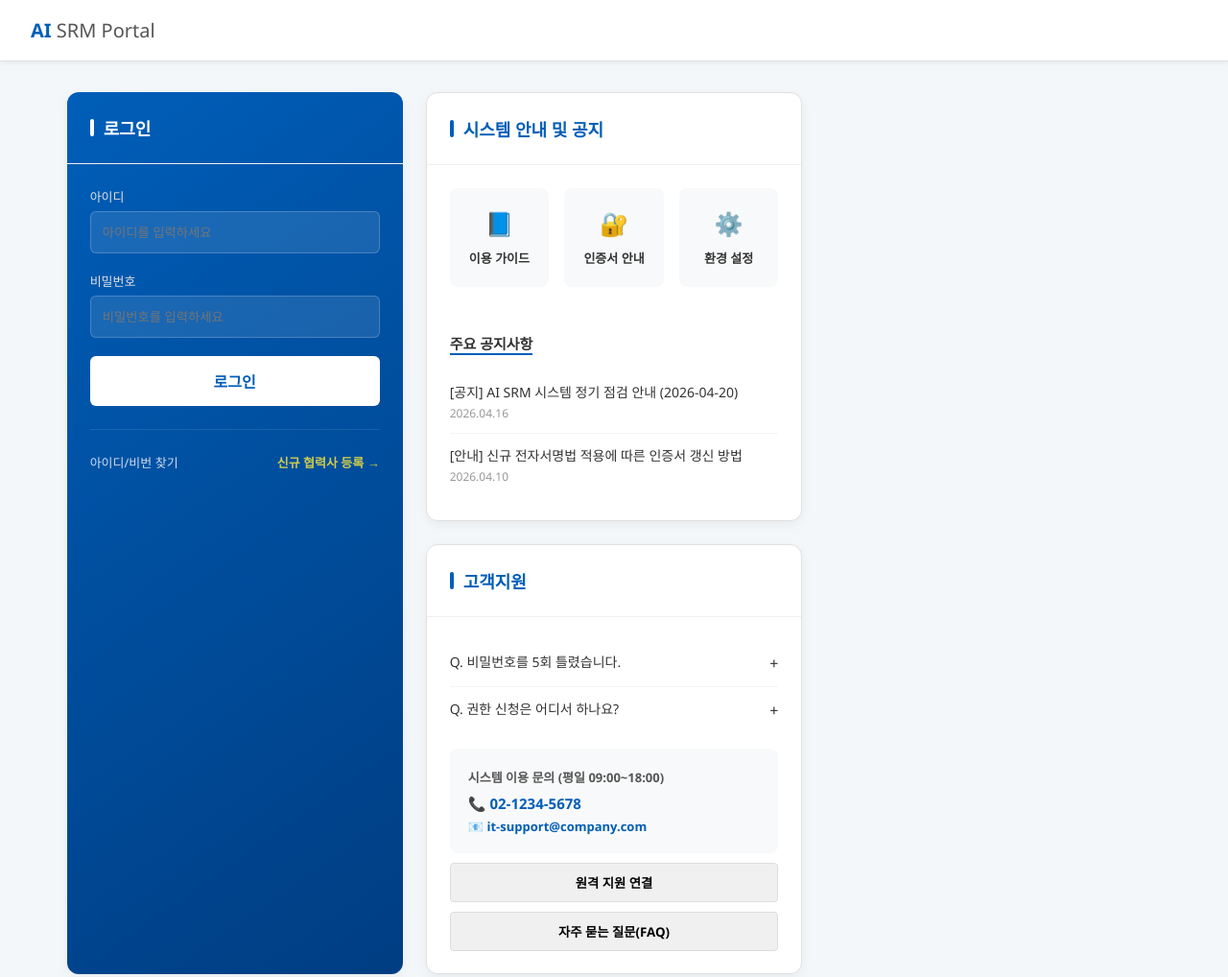
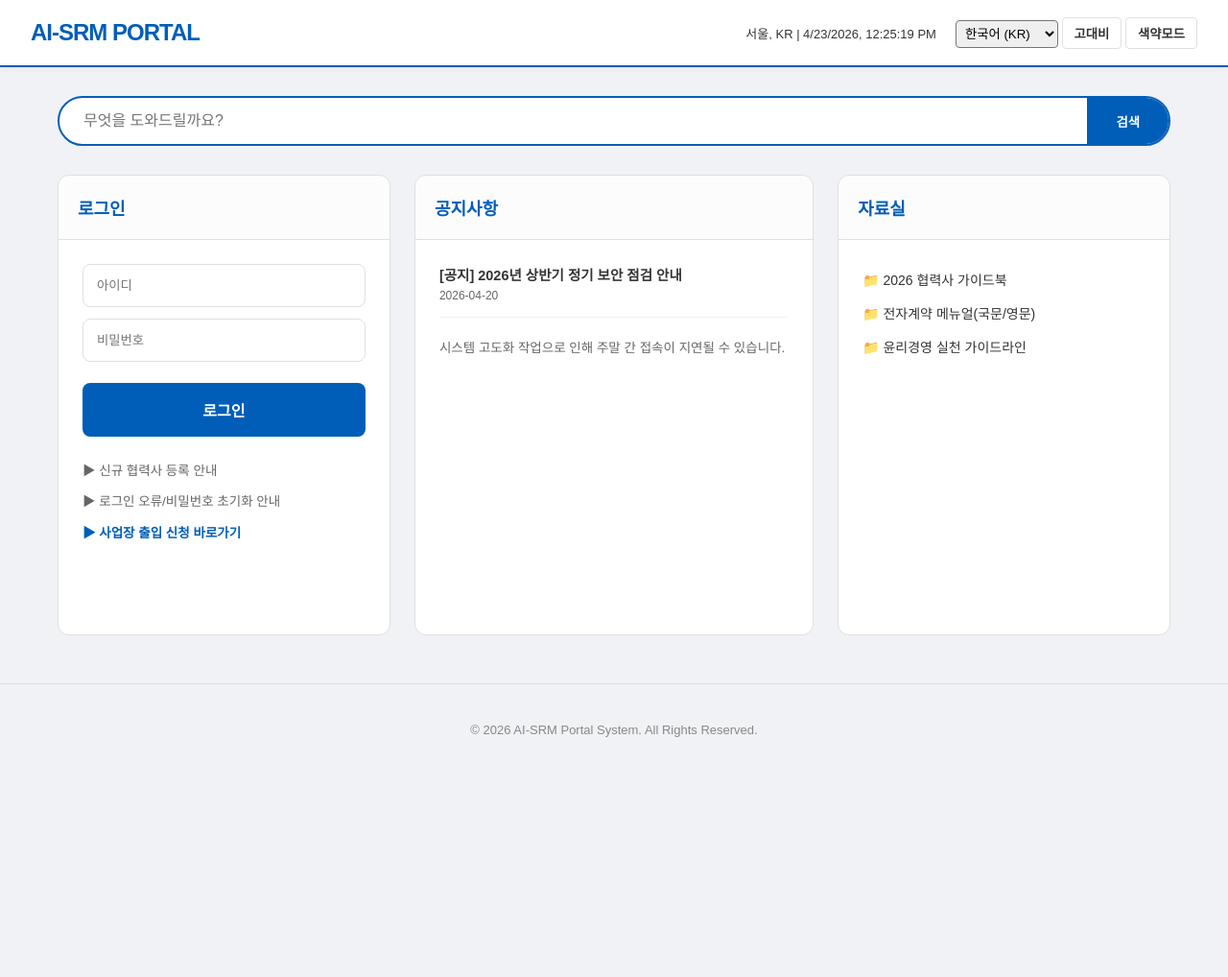
Before and after one commit to WOOJOONGBAIK/ai-srm, a website: page portal.html in a window 1280 px wide. Shown: the top 1018 px of the page at 96% size. After the commit the page ends 808 px from the top, so only its background shows below. Drawn offline with Linux system fonts and the light colour scheme.

Commit message:
Add change history header to portal.html

```diff
--- a/portal.html
+++ b/portal.html
@@ -1,3 +1,12 @@
+<!--
+* Project: [AI-SRM]
+* File: [portal.html]
+* Description: [AI-SRM landing page - 리비전 #7: 최종 통합본]
+* --------------------------------------------------------------------------
+* 변경 일자 작성자 변경 내용 요약
+* --------------------------------------------------------------------------
+* 2026-04-23 #7 AI Agent 로그인 이동 복구, Placeholder 다국어화, 애니메이션 최적화
+-->
 <!DOCTYPE html>
 <html lang="ko">
 <head>
@@ -6,208 +15,240 @@
 <title>AI SRM Portal</title>
 <style>
   :root {
-    --samsung-blue: #005EB8;
-    --samsung-dark: #003d82;
+    --primary-color: #005EB8;
+    --primary-dark: #003d82;
+    --bg-body: #f0f2f5;
+    --bg-card: #ffffff;
+    --text-main: #333333;
+    --text-sub: #666666;
     --border-color: #e0e0e0;
-    --bg-gray: #f4f7f9;
-    --text-main: #333;
-    --text-sub: #666;
+    --status-green: #28a745;
+    --transition-speed: 0.3s;
   }
 
-  * { box-sizing: border-box; margin: 0; padding: 0; font-family: 'Segoe UI', Roboto, 'Malgun Gothic', sans-serif; }
-  body { background: var(--bg-gray); color: var(--text-main); min-height: 100vh; display: flex; flex-direction: column; }
+  /* 고대비 모드 */
+  body.high-contrast {
+    --primary-color: #ffff00;
+    --primary-dark: #e6e600;
+    --bg-body: #000000;
+    --bg-card: #1a1a1a;
+    --text-main: #ffffff;
+    --text-sub: #ffff00;
+    --border-color: #ffffff;
+  }
+
+  /* 색약모드 (Daltolism) */
+  body.color-blind {
+    --primary-color: #d55e00;
+    --status-green: #009e73;
+    --bg-body: #e6e6e6;
+  }
+
+  * { box-sizing: border-box; margin: 0; padding: 0; font-family: 'Malgun Gothic', sans-serif; }
+  body { background: var(--bg-body); color: var(--text-main); transition: background var(--transition-speed); min-height: 100vh; overflow-x: hidden; }
 
   /* Header */
-  .header { background: #fff; border-bottom: 1px solid var(--border-color); padding: 0 2rem; height: 64px; display: flex; align-items: center; justify-content: space-between; position: sticky; top: 0; z-index: 100; box-shadow: 0 2px 4px rgba(0,0,0,0.05); }
-  .logo { font-size: 20px; font-weight: 700; color: var(--samsung-blue); }
-  .logo span { font-weight: 300; color: #555; }
+  .header {
+    background: var(--bg-card); padding: 0 2rem; height: 70px;
+    display: flex; align-items: center; justify-content: space-between;
+    border-bottom: 2px solid var(--primary-color);
+    box-shadow: 0 2px 5px rgba(0,0,0,0.05);
+  }
+  .logo { font-size: 24px; font-weight: 800; color: var(--primary-color); letter-spacing: -1px; }
+  .utility-group { display: flex; align-items: center; gap: 20px; font-size: 13px; }
 
-  /* Layout - 높이 동기화의 핵심 */
-  .main-layout {
-    display: grid;
-    grid-template-columns: 350px 1fr 350px;
-    gap: 1.5rem;
-    padding: 2rem;
-    max-width: 1600px;
-    margin: 0 auto;
-    flex: 1; /* 푸터를 하단으로 밀어내고 남은 높이 차지 */
-    align-items: stretch; /* 자식 요소들의 높이를 동일하게 맞춤 */
+  .mode-switch button {
+    padding: 6px 12px; cursor: pointer; border: 1px solid var(--border-color);
+    background: var(--bg-card); color: var(--text-main); border-radius: 4px; font-weight: bold;
+    transition: all 0.2s ease;
   }
+  .mode-switch button:hover { background: var(--primary-color); color: #fff; transform: translateY(-1px); }
+  body.high-contrast .mode-switch button:hover { color: #000; }
 
-  .center-column {
-    display: flex;
-    flex-direction: column;
-    gap: 1.5rem;
+  /* Search Section */
+  .search-container { max-width: 1200px; margin: 30px auto 0; padding: 0 20px; }
+  .search-bar { display: flex; background: var(--bg-card); border: 2px solid var(--primary-color); border-radius: 30px; overflow: hidden; transition: box-shadow 0.3s; }
+  .search-bar:focus-within { box-shadow: 0 0 15px rgba(0,94,184,0.3); }
+  .search-bar input { flex: 1; border: none; padding: 15px 25px; outline: none; font-size: 16px; background: transparent; color: var(--text-main); }
+  .search-btn { background: var(--primary-color); color: #fff; border: none; padding: 0 30px; cursor: pointer; font-weight: bold; transition: background 0.2s; }
+  .search-btn:hover { background: var(--primary-dark); }
+
+  /* Main Layout */
+  .main-layout { display: grid; grid-template-columns: 1fr 1.2fr 1fr; gap: 25px; max-width: 1200px; margin: 30px auto; padding: 0 20px; }
+  .card { background: var(--bg-card); border-radius: 12px; border: 1px solid var(--border-color); display: flex; flex-direction: column; min-height: 480px; transition: all 0.3s cubic-bezier(0.25, 0.8, 0.25, 1); }
+  .card:hover { transform: translateY(-8px); box-shadow: 0 10px 20px rgba(0,0,0,0.1); }
+  .card-header { padding: 20px; border-bottom: 1px solid var(--border-color); background: rgba(0,0,0,0.01); border-radius: 12px 12px 0 0; }
+  .card-header h3 { color: var(--primary-color); font-size: 18px; font-weight: 700; }
+  .card-body { padding: 25px; flex: 1; display: flex; flex-direction: column; }
+
+  /* Login Form */
+  .login-input { width: 100%; padding: 14px; margin-bottom: 12px; border: 1px solid var(--border-color); border-radius: 8px; background: var(--bg-card); color: var(--text-main); }
+  .login-btn { width: 100%; padding: 16px; background: var(--primary-color); color: #fff; border: none; border-radius: 8px; font-weight: bold; font-size: 16px; cursor: pointer; transition: all 0.3s; margin-top: 10px; }
+  .login-btn:hover { background: var(--primary-dark); box-shadow: 0 4px 12px rgba(0,94,184,0.3); }
+
+  .login-links { margin-top: 20px; font-size: 13.5px; line-height: 2.4; }
+  .login-links a { color: var(--text-sub); text-decoration: none; display: block; cursor: pointer; transition: all 0.2s; }
+  .login-links a:hover { color: var(--primary-color); padding-left: 5px; }
+
+  /* Modal */
+  .modal {
+    display: none; position: fixed; z-index: 2000; left: 0; top: 0; width: 100%; height: 100%;
+    background: rgba(0,0,0,0.6); opacity: 0; transition: opacity 0.3s ease; backdrop-filter: blur(2px);
   }
+  .modal.show { display: block; opacity: 1; }
+  .modal-content {
+    background: var(--bg-card); margin: 8% auto; padding: 35px; border-radius: 16px; width: 550px;
+    color: var(--text-main); position: relative; transform: translateY(-30px); transition: transform 0.4s cubic-bezier(0.175, 0.885, 0.32, 1.275);
+    border: 1px solid var(--border-color); box-shadow: 0 20px 40px rgba(0,0,0,0.2);
+  }
+  .modal.show .modal-content { transform: translateY(0); }
+  .modal-header { font-size: 22px; font-weight: bold; margin-bottom: 25px; color: var(--primary-color); border-bottom: 2px solid var(--primary-color); padding-bottom: 15px; }
+  .close-modal { position: absolute; right: 25px; top: 20px; font-size: 28px; cursor: pointer; color: var(--text-sub); }
+  .guide-step { background: rgba(0,94,184,0.05); padding: 15px; margin-bottom: 12px; border-left: 5px solid var(--primary-color); border-radius: 0 8px 8px 0; }
 
-  /* Common Card Style */
-  .section-card {
-    height: 100%;
-    background: #fff;
-    border: 1px solid var(--border-color);
-    border-radius: 12px;
-    display: flex;
-    flex-direction: column; /* 내부 요소 세로 정렬 */
-    overflow: hidden;
-    box-shadow: 0 4px 12px rgba(0,0,0,0.05);
-  }
-  .card-header { padding: 1.5rem; border-bottom: 1px solid #f0f0f0; }
-  .card-body { padding: 1.5rem; flex: 1; } /* flex: 1로 남은 공간을 채워 높이 맞춤 */
+  .footer { text-align: center; padding: 40px; font-size: 13px; color: #888; border-top: 1px solid var(--border-color); margin-top: 50px; }
 
-  .section-title { font-size: 18px; font-weight: 700; color: var(--samsung-blue); display: flex; align-items: center; gap: 10px; }
-  .section-title::before { content: ''; width: 4px; height: 18px; background: var(--samsung-blue); border-radius: 2px; }
-
-  /* Login Section */
-  .login-card { background: linear-gradient(145deg, var(--samsung-blue), var(--samsung-dark)); color: #fff; border: none; }
-  .login-card .section-title { color: #fff; }
-  .login-card .section-title::before { background: #fff; }
-  .form-group { margin-bottom: 1.2rem; }
-  .form-group label { display: block; font-size: 13px; color: #e0e0e0; margin-bottom: 6px; }
-  .form-group input { width: 100%; padding: 12px; border: 1px solid rgba(255,255,255,0.2); border-radius: 6px; background: rgba(255,255,255,0.1); color: #fff; }
-  .login-btn { width: 100%; padding: 14px; background: #fff; color: var(--samsung-blue); border: none; border-radius: 6px; font-size: 16px; font-weight: 700; cursor: pointer; transition: 0.3s; }
-  .login-btn:hover { background: #f0f0f0; transform: translateY(-2px); }
-
-  .login-footer { margin-top: 1.5rem; display: flex; justify-content: space-between; border-top: 1px solid rgba(255,255,255,0.1); padding-top: 1.5rem; }
-  .login-footer a { color: #fff; font-size: 13px; text-decoration: none; opacity: 0.8; }
-  .login-footer a:hover { opacity: 1; }
-
-  /* Center Content: Quick Guide + Notices */
-  .quick-guide { display: grid; grid-template-columns: repeat(3, 1fr); gap: 1rem; margin-bottom: 1.5rem; }
-  .guide-item { background: #f8f9fa; padding: 1.2rem; border-radius: 8px; text-align: center; cursor: pointer; transition: 0.2s; border: 1px solid transparent; }
-  .guide-item:hover { background: #fff; border-color: var(--samsung-blue); color: var(--samsung-blue); }
-  .guide-icon { font-size: 24px; margin-bottom: 8px; display: block; }
-  .guide-text { font-size: 13px; font-weight: 600; }
-
-  .list-item { padding: 12px 0; border-bottom: 1px solid #f5f5f5; display: flex; justify-content: space-between; align-items: center; }
-  .list-item:last-child { border-bottom: none; }
-  .list-content { flex: 1; cursor: pointer; }
-  .list-title { font-size: 14px; font-weight: 500; margin-bottom: 4px; }
-  .list-date { font-size: 12px; color: #999; }
-
-  /* Right Section: FAQ & Support */
-  .contact-box { background: #f8f9fa; padding: 1.2rem; border-radius: 8px; margin-top: 1rem; }
-  .contact-title { font-size: 13px; font-weight: 700; margin-bottom: 8px; color: #555; }
-  .contact-info { font-size: 15px; color: var(--samsung-blue); font-weight: 700; }
-
-  .sub-btn {
-    width: 100%; padding: 10px; margin-top: 10px;
-    background: #f0f0f0; border: 1px solid #ddd;
-    border-radius: 4px; cursor: pointer; font-weight: 600;
-  }
-  .sub-btn:hover { background: #e0e0e0; }
-
-  .footer { text-align: center; padding: 1.5rem; color: #999; font-size: 12px; background: #fff; border-top: 1px solid var(--border-color); }
-
-  @media (max-width: 1200px) {
+  @media (max-width: 1024px) {
     .main-layout { grid-template-columns: 1fr; }
+    .card { min-height: auto; }
   }
 </style>
 </head>
-<body>
+<body id="mainBody">
 
 <div class="header">
-  <div class="logo">AI <span>SRM Portal</span></div>
+  <div class="logo">AI-SRM PORTAL</div>
+  <div class="utility-group">
+    <div id="current-info" class="location-info">서울, KR | 2026-04-23 21:05</div>
+    <div class="mode-switch">
+      <select id="langSelect" onchange="changeLanguage()" style="padding: 5px; border-radius: 4px;">
+        <option value="ko">한국어 (KR)</option>
+        <option value="en">English (US)</option>
+      </select>
+      <button onclick="toggleMode('high-contrast')" data-ko="고대비" data-en="Contrast">고대비</button>
+      <button onclick="toggleMode('color-blind')" data-ko="색약모드" data-en="ColorBlind">색약모드</button>
+    </div>
+  </div>
+</div>
+
+<div class="search-container">
+  <div class="search-bar">
+    <input type="text" id="searchInput" placeholder="무엇을 도와드릴까요?">
+    <button class="search-btn" onclick="showFutureSupport()" data-ko="검색" data-en="Search">검색</button>
+  </div>
 </div>
 
 <div class="main-layout">
-  <div class="section-card login-card">
-    <div class="card-header">
-      <h3 class="section-title">로그인</h3>
-    </div>
+  <div class="card">
+    <div class="card-header"><h3 data-ko="로그인" data-en="Login">로그인</h3></div>
     <div class="card-body">
-      <form id="loginForm">
-        <div class="form-group">
-          <label>아이디</label>
-          <input type="text" id="username" placeholder="아이디를 입력하세요" required>
-        </div>
-        <div class="form-group">
-          <label>비밀번호</label>
-          <input type="password" id="password" placeholder="비밀번호를 입력하세요" required>
-        </div>
-        <button type="submit" class="login-btn">로그인</button>
-      </form>
-      <div class="login-footer">
-        <a href="#">아이디/비번 찾기</a>
-        <a href="#" style="font-weight: 700; color: #ffeb3b;">신규 협력사 등록 →</a>
+      <input type="text" id="loginId" class="login-input" placeholder="아이디">
+      <input type="password" id="loginPw" class="login-input" placeholder="비밀번호">
+      <button class="login-btn" onclick="location.href='index.html'" data-ko="로그인" data-en="Sign In">로그인</button>
+
+      <div class="login-links">
+        <a onclick="openModal('regModal')">▶ <span data-ko="신규 협력사 등록 안내" data-en="New Partner Registration">신규 협력사 등록 안내</span></a>
+        <a onclick="openModal('errModal')">▶ <span data-ko="로그인 오류/비밀번호 초기화 안내" data-en="Login Help / PW Reset">로그인 오류/비밀번호 초기화 안내</span></a>
+        <a onclick="showFutureSupport()" style="font-weight: bold; color: var(--primary-color);">▶ <span data-ko="사업장 출입 신청 바로가기" data-en="Site Visit Application">사업장 출입 신청 바로가기</span></a>
       </div>
     </div>
   </div>
 
-  <div class="center-column">
-  <div class="section-card">
-    <div class="card-header">
-      <h3 class="section-title">시스템 안내 및 공지</h3>
-    </div>
+  <div class="card">
+    <div class="card-header"><h3 data-ko="공지사항" data-en="Notice">공지사항</h3></div>
     <div class="card-body">
-      <div class="quick-guide">
-        <div class="guide-item">
-          <span class="guide-icon">📘</span>
-          <span class="guide-text">이용 가이드</span>
-        </div>
-        <div class="guide-item">
-          <span class="guide-icon">🔐</span>
-          <span class="guide-text">인증서 안내</span>
-        </div>
-        <div class="guide-item">
-          <span class="guide-icon">⚙️</span>
-          <span class="guide-text">환경 설정</span>
-        </div>
-      </div>
-
-      <h4 style="font-size: 15px; margin: 1.5rem 0 1rem; border-bottom: 2px solid var(--samsung-blue); display: inline-block;">주요 공지사항</h4>
-      <div id="noticesList">
-        <div class="list-item">
-          <div class="list-content">
-            <div class="list-title">[공지] AI SRM 시스템 정기 점검 안내 (2026-04-20)</div>
-            <div class="list-date">2026.04.16</div>
-          </div>
-        </div>
-        <div class="list-item">
-          <div class="list-content">
-            <div class="list-title">[안내] 신규 전자서명법 적용에 따른 인증서 갱신 방법</div>
-            <div class="list-date">2026.04.10</div>
-          </div>
-        </div>
-      </div>
+      <div style="font-size: 14.5px; font-weight: bold; margin-bottom: 5px;">[공지] 2026년 상반기 정기 보안 점검 안내</div>
+      <p style="font-size: 12px; color: var(--text-sub); margin-bottom: 15px;">2026-04-20</p>
+      <hr style="margin-bottom: 20px; opacity: 0.1;">
+      <p style="font-size: 13.5px; color: var(--text-sub); line-height: 1.6;" data-ko="시스템 고도화 작업으로 인해 주말 간 접속이 지연될 수 있습니다." data-en="Access may be delayed during the weekend due to system enhancement.">시스템 고도화 작업으로 인해 주말 간 접속이 지연될 수 있습니다.</p>
     </div>
   </div>
 
-  <div class="section-card">
-    <div class="card-header">
-      <h3 class="section-title">고객지원</h3>
+  <div class="card">
+    <div class="card-header"><h3 data-ko="자료실" data-en="Archive">자료실</h3></div>
+    <div class="card-body">
+      <ul style="list-style: none; font-size: 14px; line-height: 2.5;">
+        <li>📁 <span data-ko="2026 협력사 가이드북" data-en="2026 Partner Guide">2026 협력사 가이드북</span></li>
+        <li>📁 <span data-ko="전자계약 메뉴얼(국문/영문)" data-en="E-Contract Manual (KR/EN)">전자계약 메뉴얼(국문/영문)</span></li>
+        <li>📁 <span data-ko="윤리경영 실천 가이드라인" data-en="Ethics Management Guide">윤리경영 실천 가이드라인</span></li>
+      </ul>
     </div>
-    <div class="card-body">
-      <div id="faqShortList">
-        <div class="list-item">
-          <div class="list-content">
-            <div class="list-title">Q. 비밀번호를 5회 틀렸습니다.</div>
-          </div>
-          <span>+</span>
-        </div>
-        <div class="list-item">
-          <div class="list-content">
-            <div class="list-title">Q. 권한 신청은 어디서 하나요?</div>
-          </div>
-          <span>+</span>
-        </div>
-      </div>
-
-      <div class="contact-box">
-        <div class="contact-title">시스템 이용 문의 (평일 09:00~18:00)</div>
-        <div class="contact-info">📞 02-1234-5678</div>
-        <div class="contact-info" style="font-size: 13px; margin-top: 5px;">📧 it-support@company.com</div>
-      </div>
-
-      <button class="sub-btn" onclick="window.open('https://remotedesktop.google.com/')">원격 지원 연결</button>
-      <button class="sub-btn">자주 묻는 질문(FAQ)</button>
-    </div>
-  </div>
   </div>
 </div>
 
-<div class="footer">
-  © 2026 AI SRM Portal. All Rights Reserved.
+<div id="regModal" class="modal">
+  <div class="modal-content">
+    <span class="close-modal" onclick="closeModal('regModal')">&times;</span>
+    <div class="modal-header" data-ko="신규 협력사 등록 절차" data-en="New Partner Process">신규 협력사 등록 절차</div>
+    <div class="modal-body">
+      <div class="guide-step"><strong>STEP 1</strong>: <span data-ko="사업자 정보 인증 및 기본정보 입력" data-en="Business Info Verification">사업자 정보 인증 및 기본정보 입력</span></div>
+      <div class="guide-step"><strong>STEP 2</strong>: <span data-ko="희망 소싱그룹(품목) 선택" data-en="Select Sourcing Group">희망 소싱그룹(품목) 선택</span></div>
+    </div>
+  </div>
 </div>
 
+<div id="errModal" class="modal">
+  <div class="modal-content">
+    <span class="close-modal" onclick="closeModal('errModal')">&times;</span>
+    <div class="modal-header" data-ko="로그인 문제 해결" data-en="Login Help">로그인 문제 해결</div>
+    <div class="modal-body">
+      <p>• <span data-ko="비밀번호 5회 오류 시 계정 잠금" data-en="Account locked after 5 failed PW attempts.">비밀번호 5회 오류 시 계정 잠금</span></p>
+    </div>
+  </div>
+</div>
+
+<div class="footer">&copy; 2026 AI-SRM Portal System. All Rights Reserved.</div>
+
+<script>
+  function changeLanguage() {
+    const lang = document.getElementById('langSelect').value;
+    document.querySelectorAll('[data-ko]').forEach(el => {
+      el.textContent = el.getAttribute('data-' + lang);
+    });
+    const i18n = {
+      ko: { id: "아이디", pw: "비밀번호", search: "무엇을 도와드릴까요?" },
+      en: { id: "User ID", pw: "Password", search: "How can we help you?" }
+    };
+    document.getElementById('loginId').placeholder = i18n[lang].id;
+    document.getElementById('loginPw').placeholder = i18n[lang].pw;
+    document.getElementById('searchInput').placeholder = i18n[lang].search;
+  }
+
+  function toggleMode(mode) {
+    const body = document.body;
+    if (mode === 'high-contrast') {
+      body.classList.toggle('high-contrast');
+      body.classList.remove('color-blind');
+    } else {
+      body.classList.toggle('color-blind');
+      body.classList.remove('high-contrast');
+    }
+  }
+
+  function openModal(id) {
+    const modal = document.getElementById(id);
+    modal.style.display = "block";
+    setTimeout(() => modal.classList.add('show'), 10);
+  }
+
+  function closeModal(id) {
+    const modal = document.getElementById(id);
+    modal.classList.remove('show');
+    setTimeout(() => modal.style.display = "none", 300);
+  }
+
+  function showFutureSupport() { alert("해당 기능은 준비 중입니다."); }
+
+  function updateClock() {
+    const now = new Date();
+    document.getElementById('current-info').innerText = `서울, KR | ${now.toLocaleString()}`;
+  }
+  setInterval(updateClock, 1000);
+  updateClock();
+
+  window.onclick = function(event) {
+    if (event.target.classList.contains('modal')) closeModal(event.target.id);
+  }
+</script>
 </body>
 </html>
```
